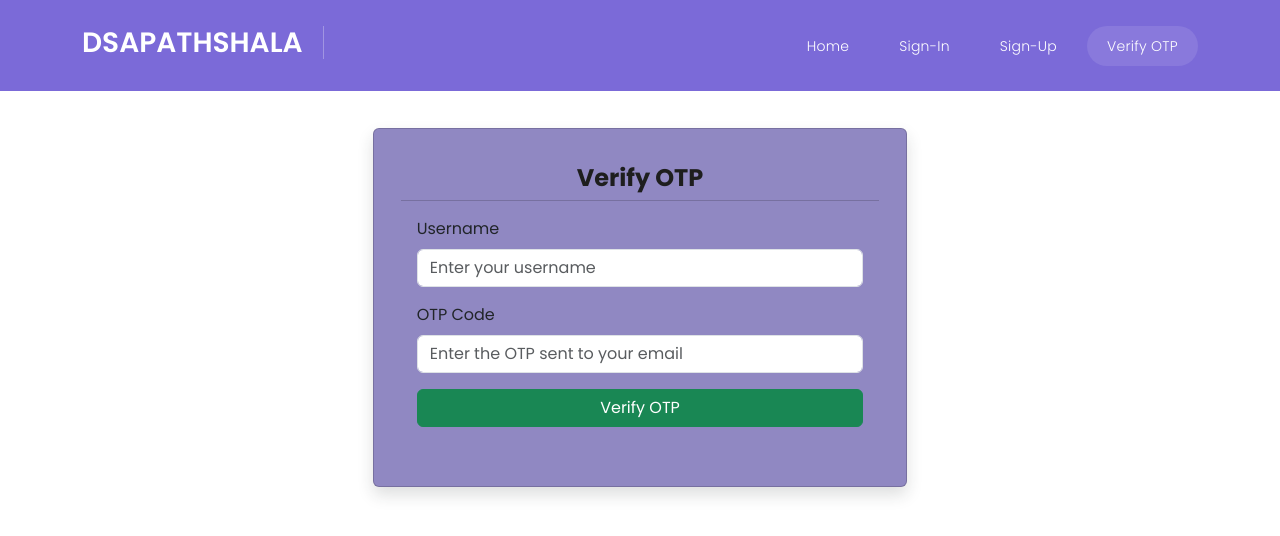
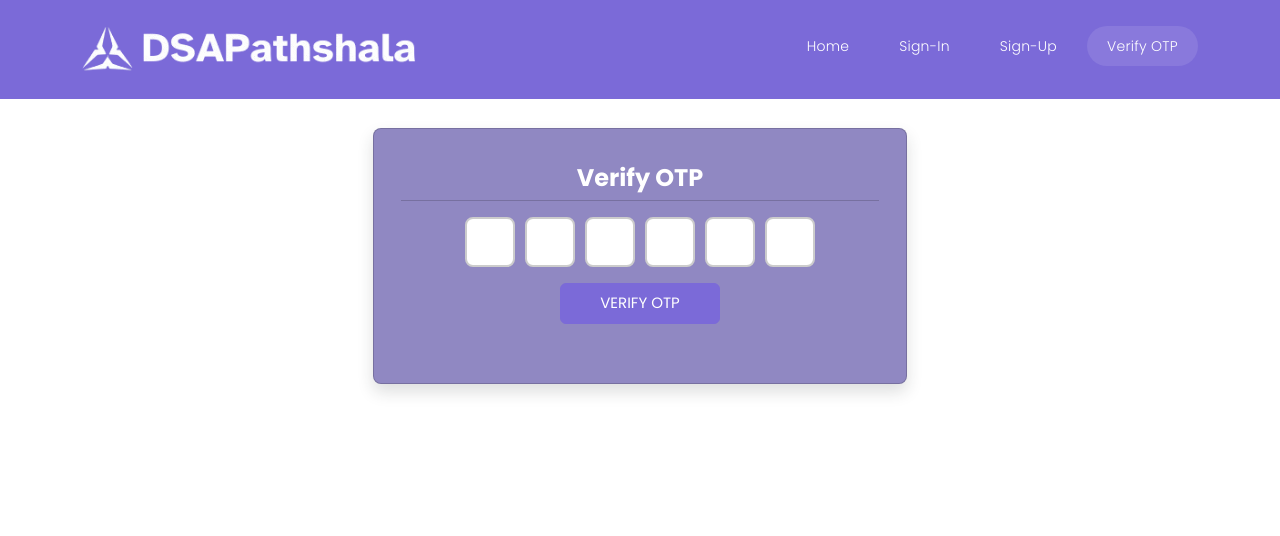
Before and after one commit to pritiC1/DS-react-tailwind-, a plain HTML site: page scholar-1.0.0/VerifyOTP.html in a window 1280 px wide. Drawn offline with nearby package versions, Linux system fonts and the light colour scheme.

Commit message:
verify otp update

```diff
--- a/scholar-1.0.0/VerifyOTP.html
+++ b/scholar-1.0.0/VerifyOTP.html
@@ -16,7 +16,71 @@
   <link rel="stylesheet" href="assets/css/owl.css">
   <link rel="stylesheet" href="assets/css/animate.css">
   <link rel="stylesheet" href="https://unpkg.com/swiper@7/swiper-bundle.min.css" />
+  <style>
+    .otp-box {
+      width: 50px;
+      height: 50px;
+      font-size: 24px;
+      text-align: center;
+      margin: 5px;
+      border-radius: 8px;
+      border: 2px solid #ccc;
+      outline: none;
+      transition: border-color 0.3s;
+    }
+
+    .otp-box:focus {
+      border-color: #7B6AD8;
+    }
+
+    .otp-input-container {
+      display: flex;
+      justify-content: center; /* Center the boxes horizontally */
+      width: auto;
+      margin-bottom: 15px;
+    }
+
+    .otp-input-container input {
+      width: 50px;
+      margin: 0 5px;
+    }
+
+    .card {
+      background-color: #9088c2;
+      padding: 5%;
+      font-size: 16px;
+      border-radius: 8px;
+    }
+
+    .card-header {
+      background: none;
+      text-align: center;
+    }
+
+    .btn-success {
+      background-color: #7B6AD8;
+      border-color: #7B6AD8;
+      font-size: 15px; /* Reduced font size for the button */
+      width : 160px;
+      padding: 8px 15px; /* Reduced padding */
+      text-transform: uppercase; /* Optional: to make the text all caps */
+      margin: 0 auto; /* Center the button */
+      display: block; /* Ensure the button behaves like a block-level element */
+    }
+
+    .btn-success:hover {
+      background-color: #5e4ea4;
+      border-color: #5e4ea4;
+    }
+
+    .button-container {
+      display: flex;
+      justify-content: center; /* Center the button horizontally */
+      margin-top: 20px;
+    }
+  </style>
 </head>
+
 
 <body>
   <!-- Header -->
@@ -27,9 +91,9 @@
       <div class="row">
         <div class="col-12">
           <nav class="main-nav">
-            <a href="index.html" class="logo">
-              <h1 style="font-size: 28px;">DSAPathshala</h1>
-            </a>
+            <div href="index.html" class="logo" style=" margin-right: 7%;">
+              <img src="./assets/images/title1.png" style="width: 130%;"/>
+            </div>
             <ul class="nav">
               <li class="scroll-to-section"><a href="./index.html">Home</a></li>
               <li class="scroll-to-section"><a href="./sign-in.html">Sign-In</a></li>
@@ -50,20 +114,24 @@
     <div class="row justify-content-center">
       <div class="col-md-6">
         <div class="card shadow" style="background-color: #9088c2; padding: 5%; font-size: 16px;">
-          <div class="card-header text-center" style="background:none">
-            <h3 style="font-size: 24px;">Verify OTP</h3>
+          <div class="card-header text-center" style="background:none;">
+            <h3 style="font-size: 24px; color: white;">Verify OTP</h3>
           </div>
           <div class="card-body">
             <form id="VerifyOtpForm">
+
               <div class="mb-3">
-                <label for="username" class="form-label">Username</label>
-                <input type="text" class="form-control" id="username" placeholder="Enter your username" required>
+
+                <div class="otp-input-container">
+                  <input type="text" class="otp-box" maxlength="1" id="otp1" required oninput="moveFocus(event, 'otp2')">
+                  <input type="text" class="otp-box" maxlength="1" id="otp2" required oninput="moveFocus(event, 'otp3')">
+                  <input type="text" class="otp-box" maxlength="1" id="otp3" required oninput="moveFocus(event, 'otp4')">
+                  <input type="text" class="otp-box" maxlength="1" id="otp4" required oninput="moveFocus(event, 'otp5')">
+                  <input type="text" class="otp-box" maxlength="1" id="otp5" required oninput="moveFocus(event, 'otp6')">
+                  <input type="text" class="otp-box" maxlength="1" id="otp6" required>
+                </div>
               </div>
-              <div class="mb-3">
-                <label for="otp" class="form-label">OTP Code</label>
-                <input type="number" class="form-control" id="otp" placeholder="Enter the OTP sent to your email" required>
-              </div>
-              <button type="submit" class="btn btn-success w-100">Verify OTP</button>
+              <button type="submit" class="btn btn-success">Verify OTP</button>
               <div id="message" class="mt-3"></div>
             </form>
           </div>
@@ -74,11 +142,25 @@
 
   <!-- JavaScript -->
   <script>
+
+    function moveFocus(event, nextId) {
+          if (event.target.value.length === 1) {
+            document.getElementById(nextId).focus();
+          }
+        }
+
     document.getElementById('VerifyOtpForm').addEventListener('submit', function (event) {
       event.preventDefault(); // Prevent form submission
+      const otp = [
+        document.getElementById('otp1').value.trim(),
+        document.getElementById('otp2').value.trim(),
+        document.getElementById('otp3').value.trim(),
+        document.getElementById('otp4').value.trim(),
+        document.getElementById('otp5').value.trim(),
+        document.getElementById('otp6').value.trim()
+      ].join('');
+      const formData = {
 
-      const formData = {
-        username: document.getElementById('username').value.trim(),
         otp_code: document.getElementById('otp').value.trim(),
       };
 
```
Also changed, not shown: scholar-1.0.0/sign-in.html (+1 -1 lines).
